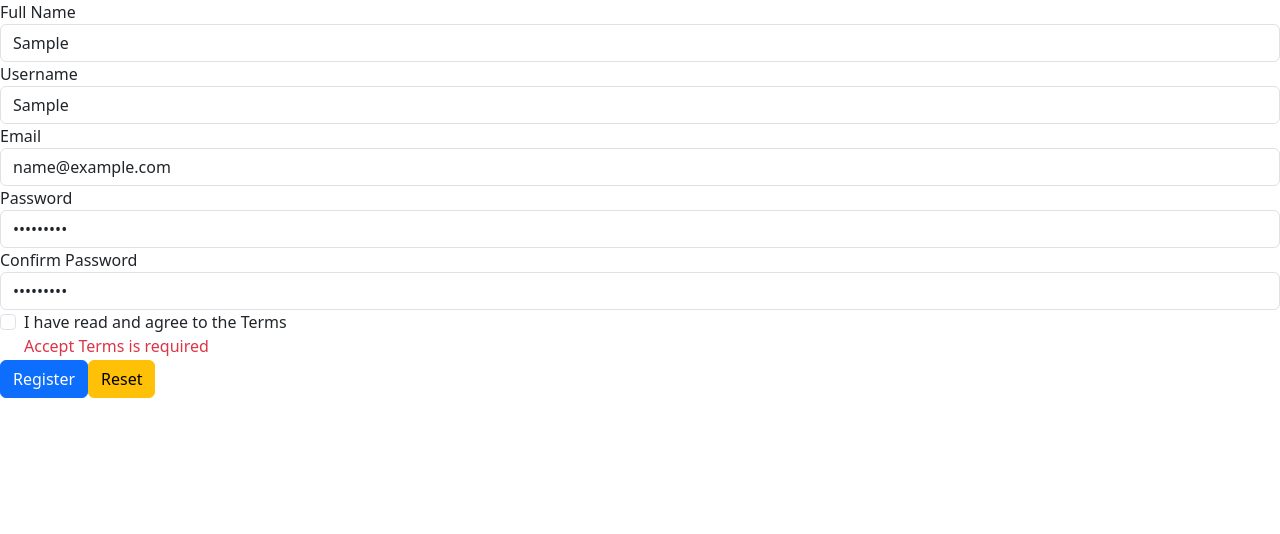
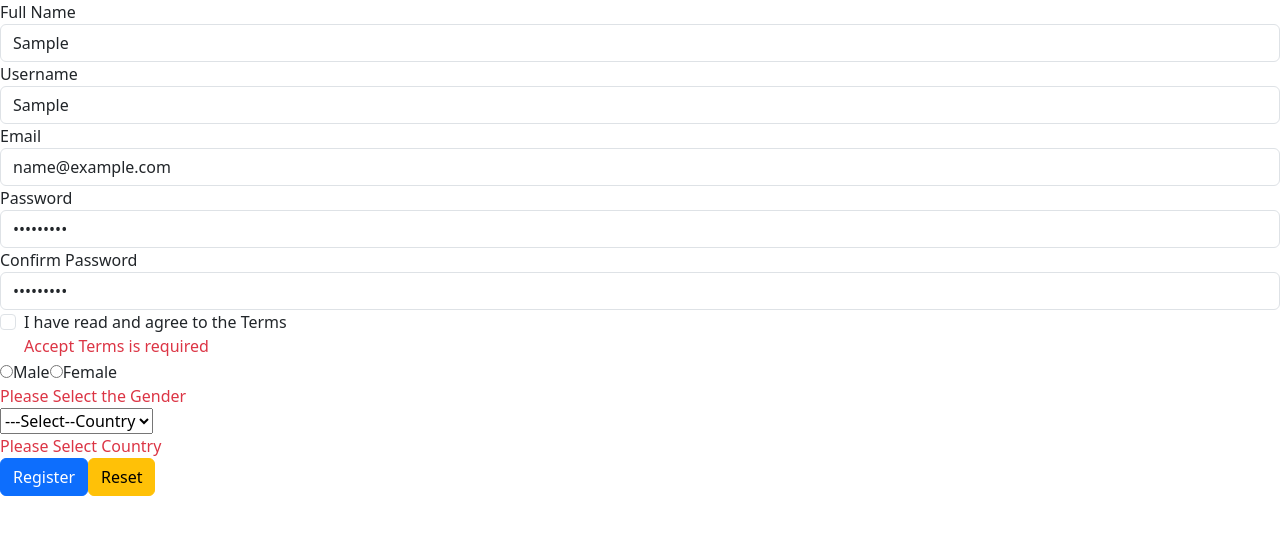
Before and after one commit to divyesh2123/myapp-11-30, a React (Create React App) app: page / in a window 1280 px wide. Both pictures are taken after typing "Sample", "Sample", "name@example.com", "Sample123", "Sample123" into the empty fields and a click on the button "Register". Shown: the top 534 px of the page. Built offline with nearby package versions, Linux system fonts and the light colour scheme.

Commit message:
changes for fields as country and index

```diff
--- a/src/EmpWithYup.js
+++ b/src/EmpWithYup.js
@@ -11,6 +11,8 @@ export default function EmpWithYup() {
         password: '',
         confirmPassword: '',
         acceptTerms: false,
+        gender: '',
+        country: ''
       };
 
      const handleSubmit= (data)=> {
@@ -38,6 +40,12 @@ export default function EmpWithYup() {
             .required('Confirm Password is required')
             .oneOf([Yup.ref('password'), null], 'Confirm Password does not match'),
           acceptTerms: Yup.bool().oneOf([true], 'Accept Terms is required'),
+          gender : Yup.string()
+                .required("Please Select the Gender"),
+
+        country: Yup.string()
+                .required("Please Select Country")
+
         });
       }
 
@@ -125,6 +133,37 @@ export default function EmpWithYup() {
             />
           </div>
 
+          <div role="group" aria-labelledby="my-radio-group">
+            <label>
+              <Field type="radio" name="gender" value="Male" />
+              Male
+            </label>
+            <label>
+              <Field type="radio" name="gender" value="Female" />
+              Female
+            </label>
+
+            <ErrorMessage
+              name="gender"
+              component="div"
+              className="text-danger"
+            />
+
+          </div>
+
+          <Field name="country" as="select">
+          <option value="">---Select--Country</option>
+   <option value="in">India</option>
+   <option value="us">USA</option>
+   <option value="ca">Canada</option>
+ </Field>
+ <ErrorMessage
+              name="country"
+              component="div"
+              className="text-danger"
+            />
+
+
           <div className="form-group">
             <button type="submit"
             className="btn btn-primary">
```
